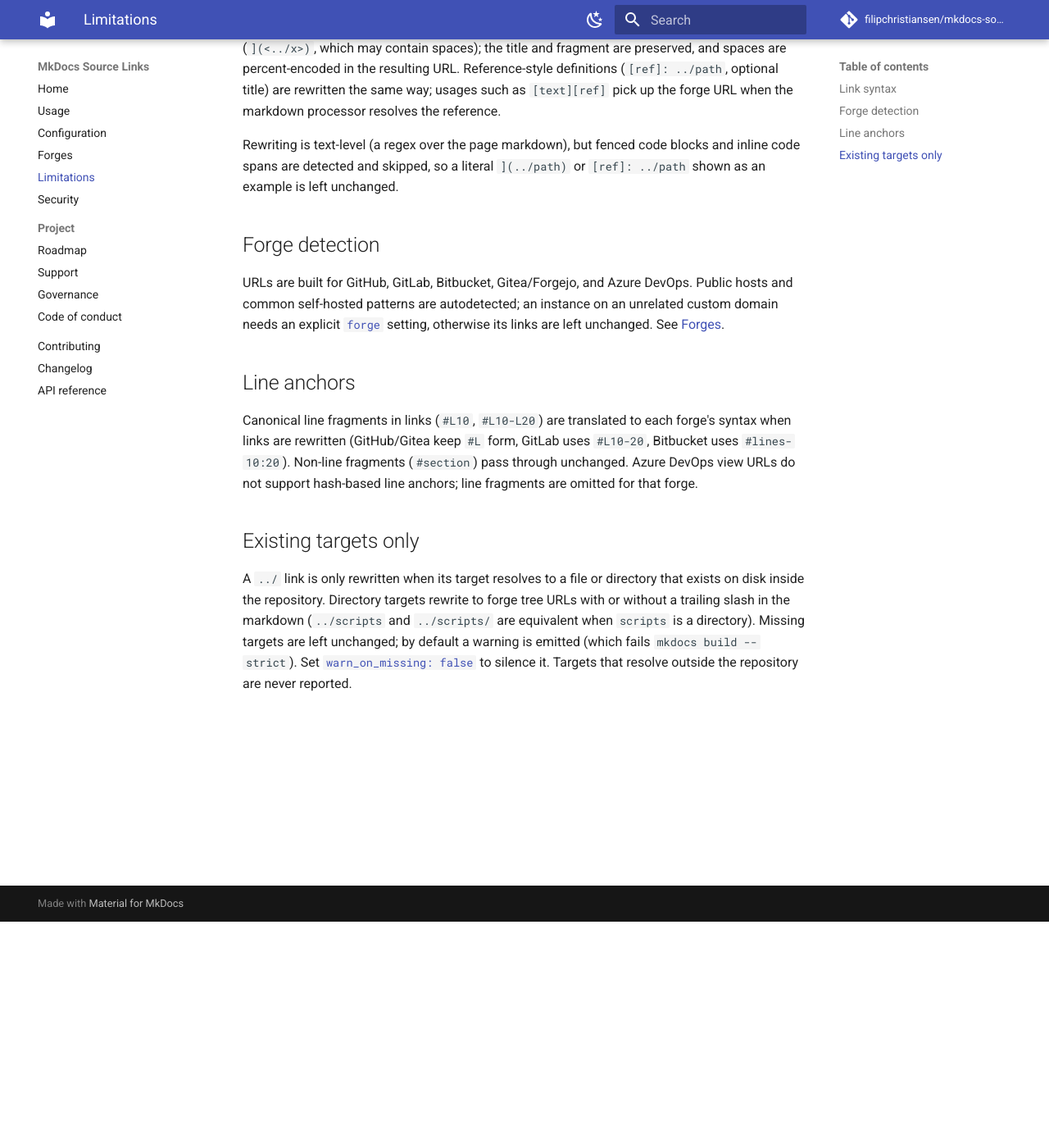
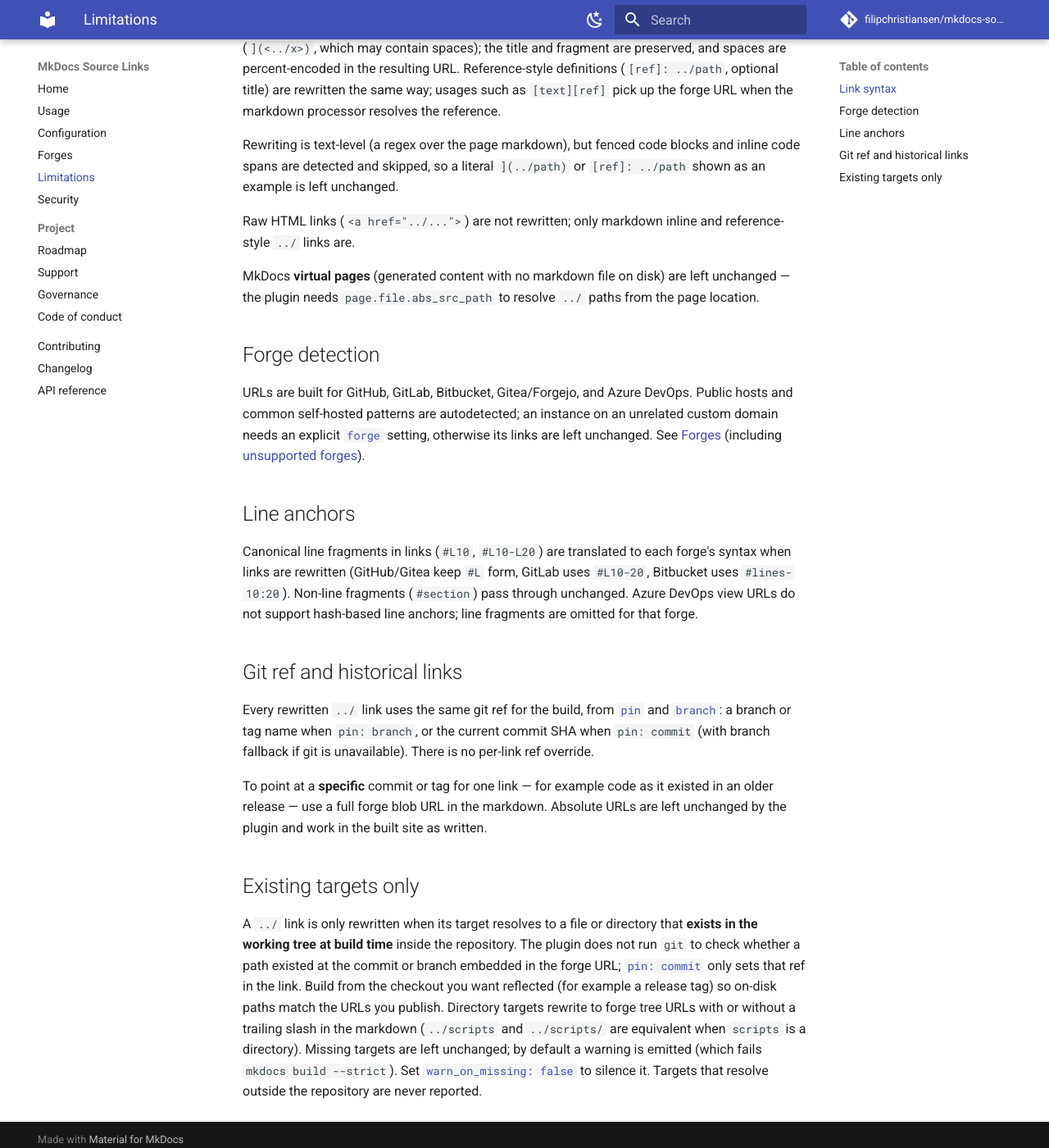
Before and after one commit to filipchristiansen/mkdocs-source-links, an MkDocs documentation site: the page built from docs/limitations.md, in a window 1280 px wide and 1400 px high, scrolled down 276 px. Shown: the whole window at 82% size. Built offline with MkDocs 1.6.1 and Material for MkDocs 9.7.7, drawn with Linux system fonts in a browser that asks for light colours; comment, search, counter and statistics services are not loaded.

Commit message:
docs: clarify limitations and unsupported forges (#76)
Document raw HTML and virtual pages, git ref/historical link guidance,
working-tree target checks, and an unsupported-forges table including
Bitbucket Server/DC autodetection footgun.

```diff
--- a/docs/limitations.md
+++ b/docs/limitations.md
@@ -15,12 +15,18 @@
 spans are detected and skipped, so a literal `](../path)` or `[ref]: ../path` shown as an example
 is left unchanged.
 
+Raw HTML links (`<a href="../...">`) are not rewritten; only markdown inline and reference-style
+`../` links are.
+
+MkDocs **virtual pages** (generated content with no markdown file on disk) are left unchanged —
+the plugin needs `page.file.abs_src_path` to resolve `../` paths from the page location.
+
 ## Forge detection
 
 URLs are built for GitHub, GitLab, Bitbucket, Gitea/Forgejo, and Azure DevOps. Public hosts and
 common self-hosted patterns are autodetected; an instance on an unrelated custom domain needs an
 explicit [`forge`](configuration.md#options) setting, otherwise its links are left unchanged. See
-[Forges](forges.md).
+[Forges](forges.md) (including [unsupported forges](forges.md#unsupported-forges)).
 
 ## Line anchors
 
@@ -29,10 +35,24 @@
 `#lines-10:20`). Non-line fragments (`#section`) pass through unchanged. Azure DevOps view URLs do
 not support hash-based line anchors; line fragments are omitted for that forge.
 
+## Git ref and historical links
+
+Every rewritten `../` link uses the same git ref for the build, from [`pin`](configuration.md#options)
+and [`branch`](configuration.md#options): a branch or tag name when `pin: branch`, or the current
+commit SHA when `pin: commit` (with branch fallback if git is unavailable). There is no per-link ref
+override.
+
+To point at a **specific** commit or tag for one link — for example code as it existed in an older
+release — use a full forge blob URL in the markdown. Absolute URLs are left unchanged by the plugin
+and work in the built site as written.
+
 ## Existing targets only
 
-A `../` link is only rewritten when its target resolves to a file or directory that exists on disk
-inside the repository. Directory targets rewrite to forge tree URLs with or without a trailing slash
+A `../` link is only rewritten when its target resolves to a file or directory that **exists in
+the working tree at build time** inside the repository. The plugin does not run `git` to check
+whether a path existed at the commit or branch embedded in the forge URL; [`pin: commit`](configuration.md#options)
+only sets that ref in the link. Build from the checkout you want reflected (for example a release
+tag) so on-disk paths match the URLs you publish. Directory targets rewrite to forge tree URLs with or without a trailing slash
 in the markdown (`../scripts` and `../scripts/` are equivalent when `scripts` is a directory). Missing
 targets are left unchanged; by default a warning is emitted (which
 fails `mkdocs build --strict`). Set [`warn_on_missing: false`](configuration.md#options) to silence
```
Also changed, not shown: docs/forges.md (+13 -0 lines).
